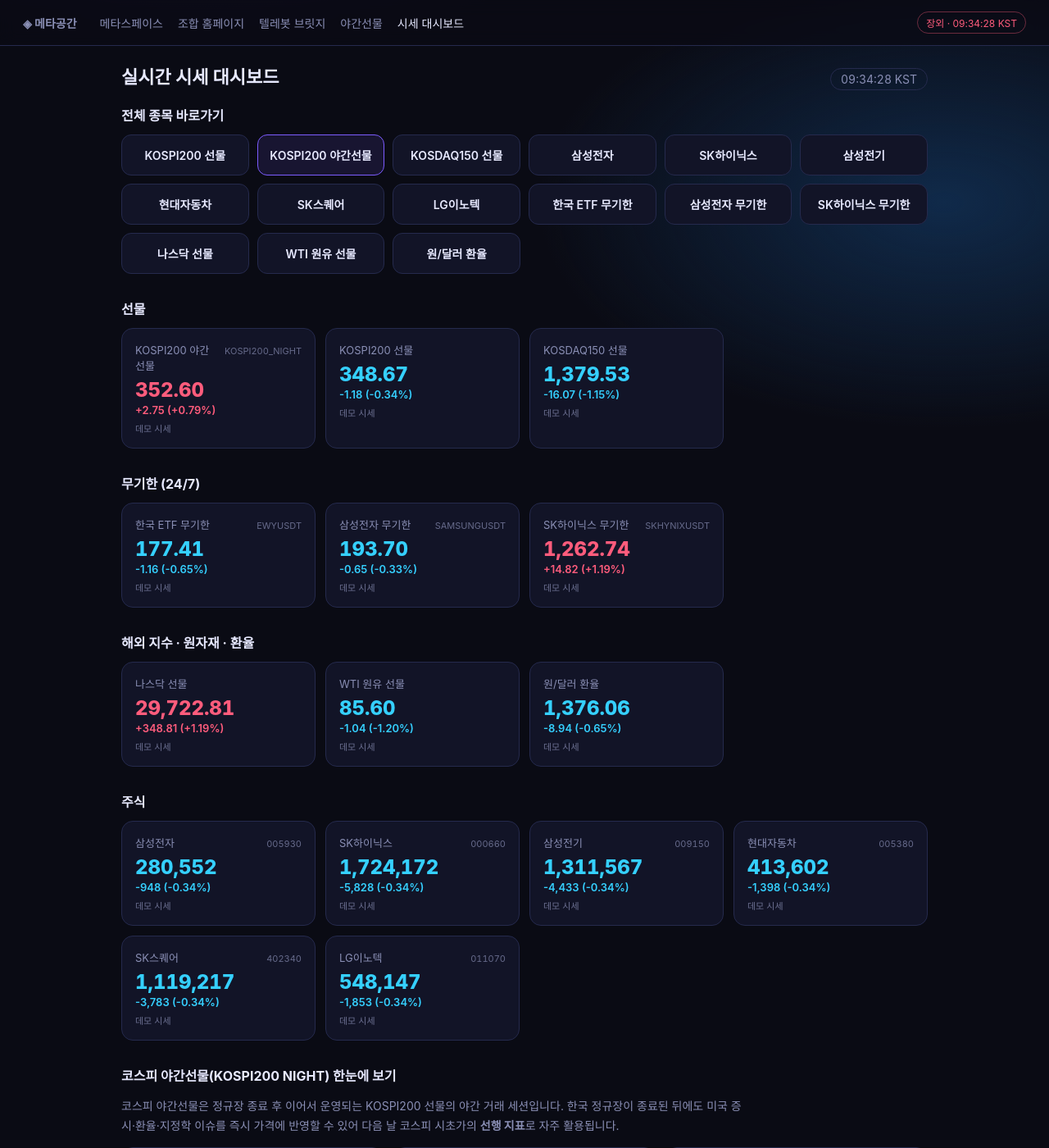
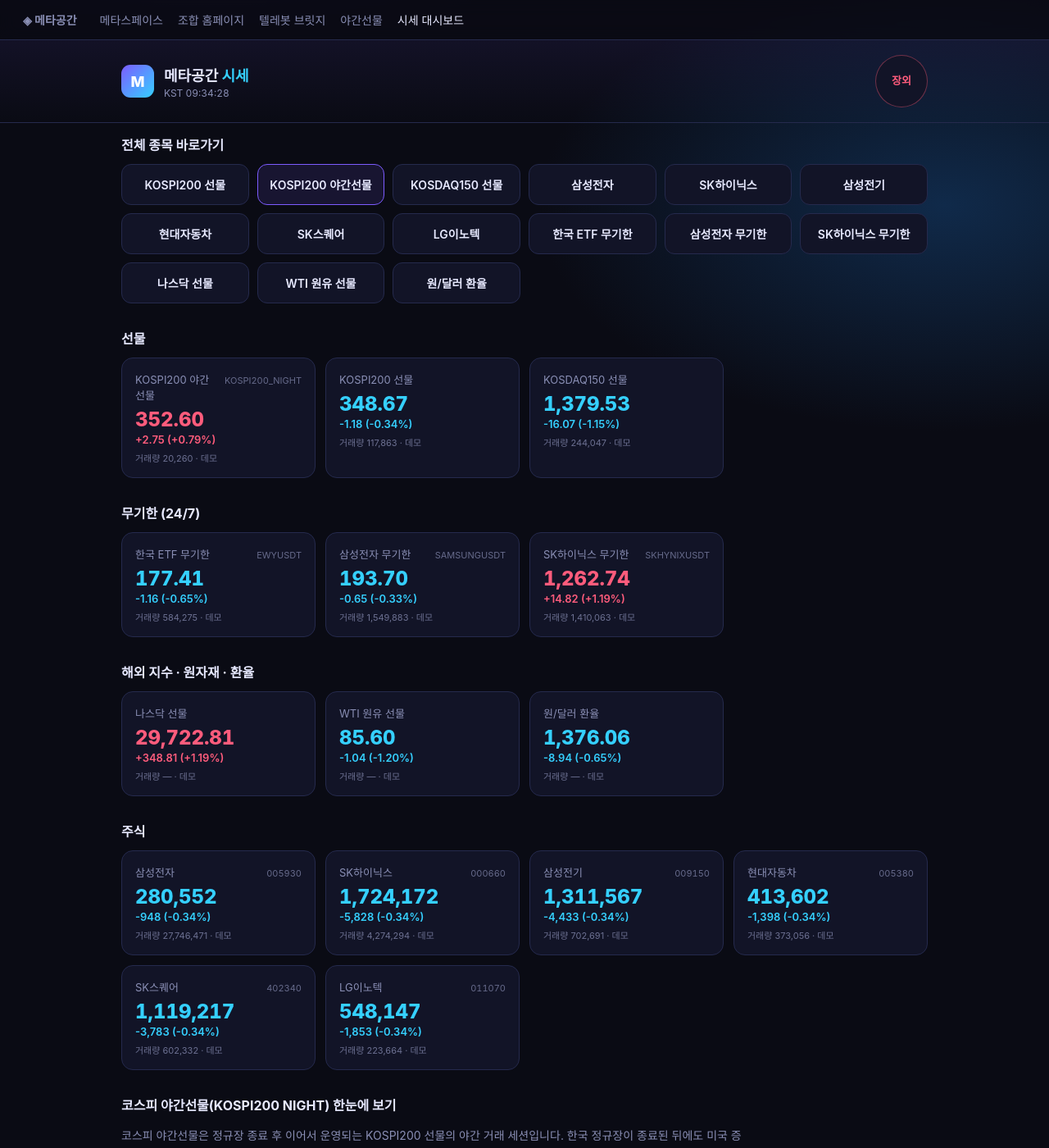
Before and after one commit to dodo9944-ops/813700, a Jekyll site: the page public/dashboard.html, which Jekyll copies as it is, in a window 1280 px wide and 1400 px high. Shown: the whole window at 82% size. Built offline with Jekyll 4.4.1, drawn with Linux system fonts in a browser that asks for light colours.

Commit message:
feat: 대시보드 상단바를 sonmul.co.kr 실제 화면에 맞춰 업그레이드
사용자가 보내준 실제 스크린샷을 기준으로 로고+브랜드+실시간 시계 한 줄
헤더와 원형 장중/장외 뱃지를 추가하고, 각 시세 카드에 거래량 표시(데모/지연
태그 포함)를 더해 실제 사이트 구조와 더 가깝게 맞췄다. 브랜드명은 "메타공간"
유지. 로컬 브라우저(playwright)로 렌더링 확인 완료.

```diff
--- a/public/dashboard.html
+++ b/public/dashboard.html
@@ -17,13 +17,18 @@
       <a href="kospi.html">야간선물</a>
       <a href="dashboard.html" class="active">시세 대시보드</a>
     </div>
-    <span class="status" id="sessionPill">세션 확인 중…</span>
   </nav>
 
-  <header class="dash-top">
-    <div class="dash-top-inner">
-      <h1>실시간 시세 대시보드</h1>
-      <span class="dash-clock" id="clock">--:--:--</span>
+  <header class="dash-topbar">
+    <div class="dash-topbar-inner">
+      <div class="dash-brand">
+        <span class="dash-logo" aria-hidden="true">M</span>
+        <span class="dash-brand-text">
+          <strong>메타공간 <em>시세</em></strong>
+          <small id="clock">KST --:--:--</small>
+        </span>
+      </div>
+      <span class="dash-session-badge" id="sessionBadge">확인중</span>
     </div>
   </header>
 
--- a/public/dashboard.js
+++ b/public/dashboard.js
@@ -31,7 +31,7 @@
     global: document.getElementById('grid-global'),
     stock: document.getElementById('grid-stock'),
   };
-  const sessionPill = document.getElementById('sessionPill');
+  const sessionBadge = document.getElementById('sessionBadge');
   const clockEl = document.getElementById('clock');
 
   const fmt = (n, d = 2) =>
@@ -47,11 +47,12 @@
 
   function tickClock() {
     const s = nightSession();
-    if (clockEl) clockEl.textContent = `${s.kstTime} KST`;
-    if (sessionPill) {
-      sessionPill.textContent = s.open ? `장중 · ${s.kstTime} KST` : `장외 · ${s.kstTime} KST`;
-      sessionPill.classList.toggle('on', s.open);
-      sessionPill.classList.toggle('off', !s.open);
+    if (clockEl) clockEl.textContent = `KST ${s.kstTime}`;
+    if (sessionBadge) {
+      sessionBadge.textContent = s.open ? '장중' : '장외';
+      sessionBadge.title = s.open ? `장중 · ${s.kstTime} KST` : `장외 · ${s.kstTime} KST`;
+      sessionBadge.classList.toggle('on', s.open);
+      sessionBadge.classList.toggle('off', !s.open);
     }
   }
 
@@ -72,7 +73,7 @@
       </div>
       <div class="tk-value">—</div>
       <div class="tk-change">불러오는 중…</div>
-      <div class="tk-vol"></div>
+      <div class="tk-vol">거래량 —</div>
     `;
     grid.appendChild(el);
     cards[sym.id] = {
@@ -84,6 +85,15 @@
   });
 
   // ── 데모 값 ──────────────────────────────────────────────────────
+  // 거래량은 실데이터 소스가 없어 화면 시연용으로만 채운다(실거래 API 연결 시
+  // 해당 소스의 실제 거래량으로 대체하도록 확장 가능).
+  const DEMO_VOLUME = {
+    kospi_night: 20260, kospi200_fut: 117863, kosdaq150_fut: 244047,
+    ewy_perp: 584274.98, samsung_perp: 1549883.12, hynix_perp: 1410063.04,
+    stock_005930: 27746471, stock_000660: 4274294, stock_009150: 702691,
+    stock_005380: 373056, stock_402340: 602332, stock_011070: 223664,
+  };
+
   function demoFor(sym) {
     const base = { kospi_night: 349.85, kospi200_fut: 349.85, kosdaq150_fut: 1395.6,
       ewy_perp: 178.57, samsung_perp: 194.35, hynix_perp: 1247.92,
@@ -94,6 +104,7 @@
     return {
       status: 'ok', source: 'demo', value: +(base + change).toFixed(2), change,
       changeRate: +((change / base) * 100).toFixed(2),
+      volume: DEMO_VOLUME[sym.id] ?? null,
     };
   }
 
@@ -104,6 +115,7 @@
     if (!d || d.status === 'unavailable' || d.status === 'error') {
       c.value.textContent = '시세 없음';
       c.change.textContent = '데이터 소스 없음';
+      c.vol.textContent = '거래량 —';
       c.el.classList.remove('up', 'down');
       c.el.classList.add('flat');
       return;
@@ -114,9 +126,9 @@
     c.change.textContent = `${sign}${fmt(d.change ?? 0, decimals)}${rate}`;
     c.el.classList.remove('up', 'down', 'flat');
     c.el.classList.add(d.change > 0 ? 'up' : d.change < 0 ? 'down' : 'flat');
-    if (d.source === 'demo') c.vol.textContent = '데모 시세';
-    else if (d.status === 'stale') c.vol.textContent = '지연(stale)';
-    else c.vol.textContent = '';
+    const volText = d.volume != null ? `거래량 ${fmt(d.volume, 0)}` : '거래량 —';
+    const tag = d.source === 'demo' ? ' · 데모' : d.status === 'stale' ? ' · 지연' : '';
+    c.vol.textContent = volText + tag;
   }
 
   async function loadSymbol(sym) {
--- a/public/styles.css
+++ b/public/styles.css
@@ -251,15 +251,33 @@ a.card:hover { border-color: var(--ink, #ccc); }
 .info-card .disclaimer { font-size: 11px; color: var(--muted); margin-top: 14px; opacity: 0.8; }
 
 /* ── 시세 대시보드 (전체 종목 바로가기) ───────────────────────── */
-.dash-top { padding: 20px 28px 4px; max-width: 1040px; margin: 0 auto; }
-.dash-top-inner {
-  display: flex; align-items: baseline; justify-content: space-between; gap: 12px; flex-wrap: wrap;
+.dash-topbar {
+  border-bottom: 1px solid var(--border);
+  background: linear-gradient(180deg, rgba(124,92,255,0.08), transparent);
 }
-.dash-top h1 { margin: 0; font-size: 22px; }
-.dash-clock {
-  font-variant-numeric: tabular-nums; color: var(--muted); font-size: 14px;
-  border: 1px solid var(--border); border-radius: 999px; padding: 4px 12px;
+.dash-topbar-inner {
+  max-width: 1040px; margin: 0 auto; padding: 18px 28px;
+  display: flex; align-items: center; justify-content: space-between; gap: 16px; flex-wrap: wrap;
 }
+.dash-brand { display: flex; align-items: center; gap: 12px; }
+.dash-logo {
+  width: 40px; height: 40px; border-radius: 11px; flex: none;
+  display: flex; align-items: center; justify-content: center;
+  font-weight: 800; font-size: 18px; color: #fff;
+  background: linear-gradient(135deg, var(--accent), var(--accent-2));
+}
+.dash-brand-text { display: flex; flex-direction: column; gap: 2px; }
+.dash-brand-text strong { font-size: 18px; }
+.dash-brand-text strong em { font-style: normal; color: var(--accent-2); }
+.dash-brand-text small { color: var(--muted); font-size: 12px; font-variant-numeric: tabular-nums; }
+.dash-session-badge {
+  width: 64px; height: 64px; border-radius: 50%; flex: none;
+  display: flex; align-items: center; justify-content: center; text-align: center;
+  font-size: 13px; font-weight: 700; line-height: 1.2;
+  border: 1px solid var(--border); color: var(--muted); background: var(--panel);
+}
+.dash-session-badge.on { color: var(--ok); border-color: rgba(61,220,151,0.4); }
+.dash-session-badge.off { color: var(--err); border-color: rgba(255,92,124,0.4); }
 .dash-wrap { max-width: 1040px; margin: 0 auto; padding: 8px 28px 60px; }
 .dash-wrap h2 { font-size: 16px; margin: 30px 0 12px; }
 .dash-wrap > section:first-child h2 { margin-top: 6px; }
```
